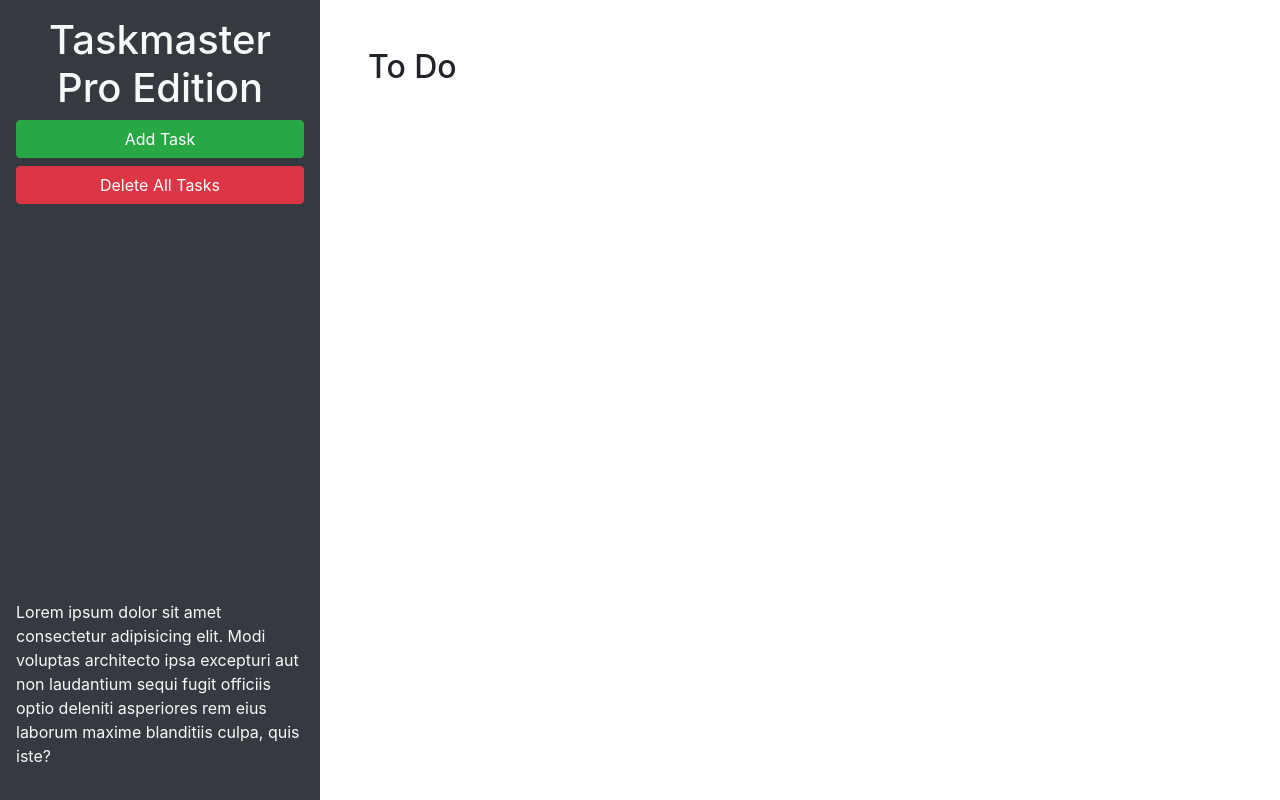
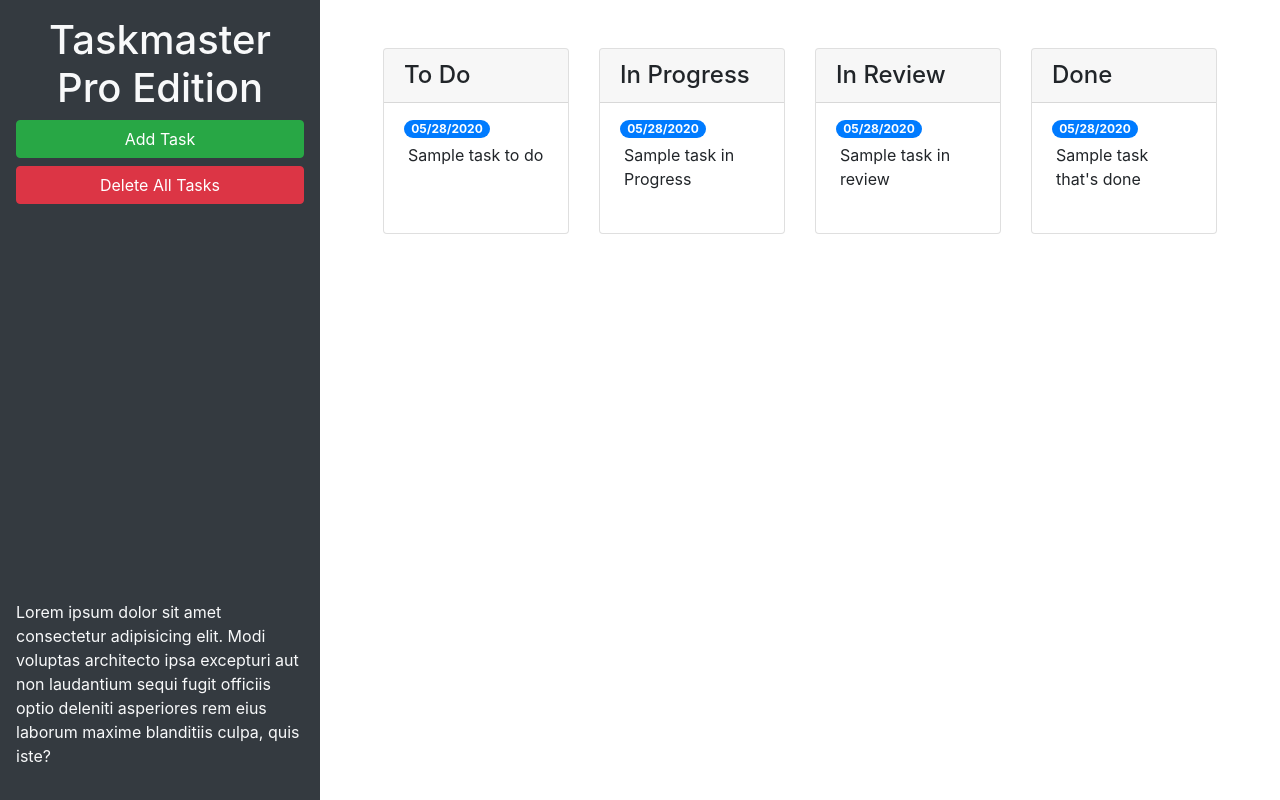
Before and after one commit to ShayDaise/taskmaster-pro, a plain HTML site: page index.html in a window 1280 px wide. Drawn offline with nearby package versions, Linux system fonts and the light colour scheme.

Commit message:
turned lists into cards

```diff
--- a/index.html
+++ b/index.html
@@ -24,11 +24,68 @@
       </p>
     </header>
     <main class="col-12 col-lg-9">
-      <div class="m-5">
-        <h2>To Do</h2>
-        <ul id="list-toDo" class="list-group"> </ul>
+      <div class="m-5 row justify-content-around">
+        <!-- todo start -->
+        <div class="col-12 col-md-6 col-xl-3 mb-3">
+          <div class="card">
+            <h4 class="card-header">
+              To Do
+            </h4>
+            <ul id="list-toDo" class="list-group list-group-flush">
+              <li class="list-group-item">
+                <span class="badge badge-primary badge-pill">05/28/2020</span>
+                <p class="m-1">Sample task to do</p>
+              </li>
+            </ul>
+          </div>
+        </div>
+        <!-- todo end -->
+        <!-- in progress start -->
+        <div class="col-12 col-md-6 col-xl-3 mb-3">
+          <div class="card">
+            <h4 class="card-header">
+              In Progress
+            </h4>
+            <ul id="list-toDo" class="list-group list-group-flush">
+              <li class="list-group-item">
+                <span class="badge badge-primary badge-pill">05/28/2020</span>
+                <p class="m-1">Sample task in Progress</p>
+              </li>
+            </ul>
+          </div>
+        </div>
+        <!-- in progress end -->
+        <!-- in review start -->
+        <div class="col-12 col-md-6 col-xl-3 mb-3">
+          <div class="card">
+            <h4 class="card-header">
+              In Review
+            </h4>
+            <ul id="list-toDo" class="list-group list-group-flush">
+              <li class="list-group-item">
+                <span class="badge badge-primary badge-pill">05/28/2020</span>
+                <p class="m-1">Sample task in review</p>
+              </li>
+            </ul>
+          </div>
+        </div>
+        <!-- in review end -->
+        <!-- done start -->
+        <div class="col-12 col-md-6 col-xl-3 mb-3">
+          <div class="card">
+            <h4 class="card-header">
+              Done
+            </h4>
+            <ul id="list-toDo" class="list-group list-group-flush">
+              <li class="list-group-item">
+                <span class="badge badge-primary badge-pill">05/28/2020</span>
+                <p class="m-1">Sample task that's done</p>
+              </li>
+            </ul>
+          </div>
+        </div>
+        <!-- done end -->
       </div>
-    </main>
   </div>
 
   <!-- Modal -->
```
